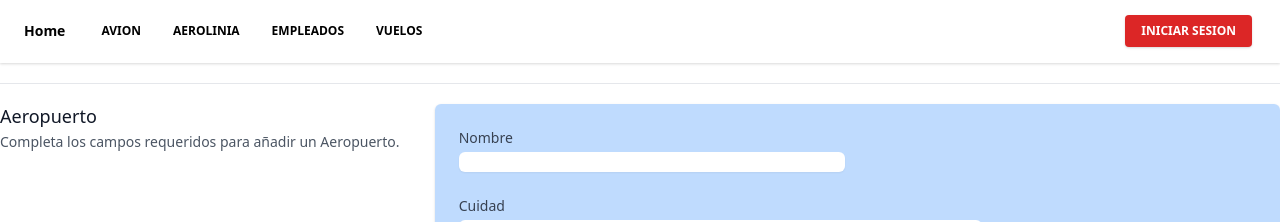
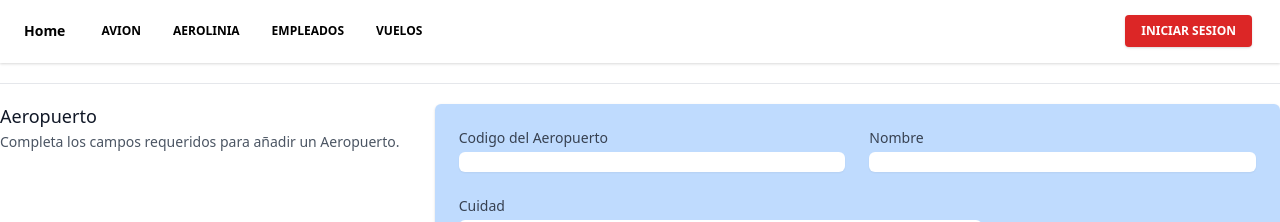
Before and after one commit to advargar/frontend_airport, an Angular app: page /registrar-aeropuerto in a window 1280 px wide. Shown: the top 222 px of the page. Built offline with nearby package versions, Linux system fonts and the light colour scheme.

Commit message:
id ready in all forms

```diff
--- a/src/app/components/airline/airline-new/airline-new.component.html
+++ b/src/app/components/airline/airline-new/airline-new.component.html
@@ -21,6 +21,10 @@
           <div class="px-4 py-5 bg-blue-200 sm:p-6">
             <div class="grid grid-cols-6 gap-6">
               <div class="col-span-6 sm:col-span-3">
+                <label for="id" class="block text-sm font-medium text-gray-700">Codigo de la Aerolina</label>
+                <input type="text" name="id" id="id" class="mt-1 focus:ring-indigo-500 focus:border-indigo-500 block w-full shadow-sm sm:text-sm border-gray-300 rounded-md">
+              </div>
+              <div class="col-span-6 sm:col-span-3">
                 <label for="name" class="block text-sm font-medium text-gray-700">Nombre</label>
                 <input type="text" name="name" id="name" class="mt-1 focus:ring-indigo-500 focus:border-indigo-500 block w-full shadow-sm sm:text-sm border-gray-300 rounded-md">
               </div>
--- a/src/app/components/airport/airport-new/airport-new.component.html
+++ b/src/app/components/airport/airport-new/airport-new.component.html
@@ -20,6 +20,10 @@
         <div class="shadow overflow-hidden sm:rounded-md">
           <div class="px-4 py-5 bg-blue-200 sm:p-6">
             <div class="grid grid-cols-6 gap-6">
+              <div class="col-span-6 sm:col-span-3">
+                <label for="id" class="block text-sm font-medium text-gray-700">Codigo del Aeropuerto</label>
+                <input type="text" name="id" id="id" class="mt-1 focus:ring-indigo-500 focus:border-indigo-500 block w-full shadow-sm sm:text-sm border-gray-300 rounded-md">
+              </div>
               <div class="col-span-6 sm:col-span-3">
                 <label for="name" class="block text-sm font-medium text-gray-700">Nombre</label>
                 <input type="text" name="name" id="name" class="mt-1 focus:ring-indigo-500 focus:border-indigo-500 block w-full shadow-sm sm:text-sm border-gray-300 rounded-md">
--- a/src/app/components/employee/employee-new/employee-new.component.html
+++ b/src/app/components/employee/employee-new/employee-new.component.html
@@ -21,6 +21,11 @@
           <div class="px-4 py-5 bg-blue-200 sm:p-6">
             <div class="grid grid-cols-6 gap-6">
               <div class="col-span-6 sm:col-span-3">
+                <label for="id" class="block text-sm font-medium text-gray-700">Id del empleado</label>
+                <input type="text" name="id" id="id" class="mt-1 focus:ring-indigo-500 focus:border-indigo-500 block w-full shadow-sm sm:text-sm border-gray-300 rounded-md">
+              </div>
+
+              <div class="col-span-6 sm:col-span-3">
                 <label for="name" class="block text-sm font-medium text-gray-700">Nombre</label>
                 <input type="text" name="name" id="name" class="mt-1 focus:ring-indigo-500 focus:border-indigo-500 block w-full shadow-sm sm:text-sm border-gray-300 rounded-md">
               </div>
@@ -31,7 +36,7 @@
               </div>
 
               <div class="col-span-6">
-                <label for="airplane" class="block text-sm font-medium text-gray-700">Aeropuerto</label>
+                <label for="airplane" class="block text-sm font-medium text-gray-700">Codigo Aeropuerto</label>
                 <input type="text" name="airplane" id="airplane" class="mt-1 focus:ring-indigo-500 focus:border-indigo-500 block w-full shadow-sm sm:text-sm border-gray-300 rounded-md">
               </div>
 
--- a/src/app/components/flight/flight-new/flight-new.component.html
+++ b/src/app/components/flight/flight-new/flight-new.component.html
@@ -20,6 +20,11 @@
         <div class="shadow overflow-hidden sm:rounded-md">
           <div class="px-4 py-5 bg-blue-200 sm:p-6">
             <div class="grid grid-cols-6 gap-6">
+              <div class="col-span-6 sm:col-span-3">
+                <label for="id" class="block text-sm font-medium text-gray-700">Codigo del Vuelo</label>
+                <input type="text" name="id" id="id" class="mt-1 focus:ring-indigo-500 focus:border-indigo-500 block w-full shadow-sm sm:text-sm border-gray-300 rounded-md">
+              </div>
+
               <div class="col-span-6 sm:col-span-3">
                 <label for="departure" class="block text-sm font-medium text-gray-700">Salida</label>
                 <input type="text" name="departure" id="departure" class="mt-1 focus:ring-indigo-500 focus:border-indigo-500 block w-full shadow-sm sm:text-sm border-gray-300 rounded-md">
--- a/src/app/components/flightCatalog/flight-catalog-new/flight-catalog-new.component.html
+++ b/src/app/components/flightCatalog/flight-catalog-new/flight-catalog-new.component.html
@@ -22,6 +22,11 @@
         <div class="shadow overflow-hidden sm:rounded-md">
           <div class="px-4 py-5 bg-blue-200 sm:p-6">
             <div class="grid grid-cols-6 gap-6">
+              <div class="col-span-6 sm:col-span-3">
+                <label for="id" class="block text-sm font-medium text-gray-700">Codigo del Catalogo</label>
+                <input type="text" name="id" id="id" class="mt-1 focus:ring-indigo-500 focus:border-indigo-500 block w-full shadow-sm sm:text-sm border-gray-300 rounded-md">
+              </div>
+
               <div class="col-span-6 sm:col-span-3">
                 <label for="airline" class="block text-sm font-medium text-gray-700">Aerolinea</label>
                 <input type="text" name="airline" id="airline" class="mt-1 focus:ring-indigo-500 focus:border-indigo-500 block w-full shadow-sm sm:text-sm border-gray-300 rounded-md">
--- a/src/app/components/pilot/pilot-new/pilot-new.component.html
+++ b/src/app/components/pilot/pilot-new/pilot-new.component.html
@@ -21,6 +21,11 @@
           <div class="px-4 py-5 bg-blue-200 sm:p-6">
             <div class="grid grid-cols-6 gap-6">
               <div class="col-span-6 sm:col-span-3">
+                <label for="id" class="block text-sm font-medium text-gray-700">Identificacion del Piloto</label>
+                <input type="text" name="id" id="id" class="mt-1 focus:ring-indigo-500 focus:border-indigo-500 block w-full shadow-sm sm:text-sm border-gray-300 rounded-md">
+              </div>
+
+              <div class="col-span-6 sm:col-span-3">
                 <label for="idEmployee" class="block text-sm font-medium text-gray-700">Identificacion del Empleado</label>
                 <input type="text" name="idEmployee" id="idEmployee" class="mt-1 focus:ring-indigo-500 focus:border-indigo-500 block w-full shadow-sm sm:text-sm border-gray-300 rounded-md">
               </div>
```
